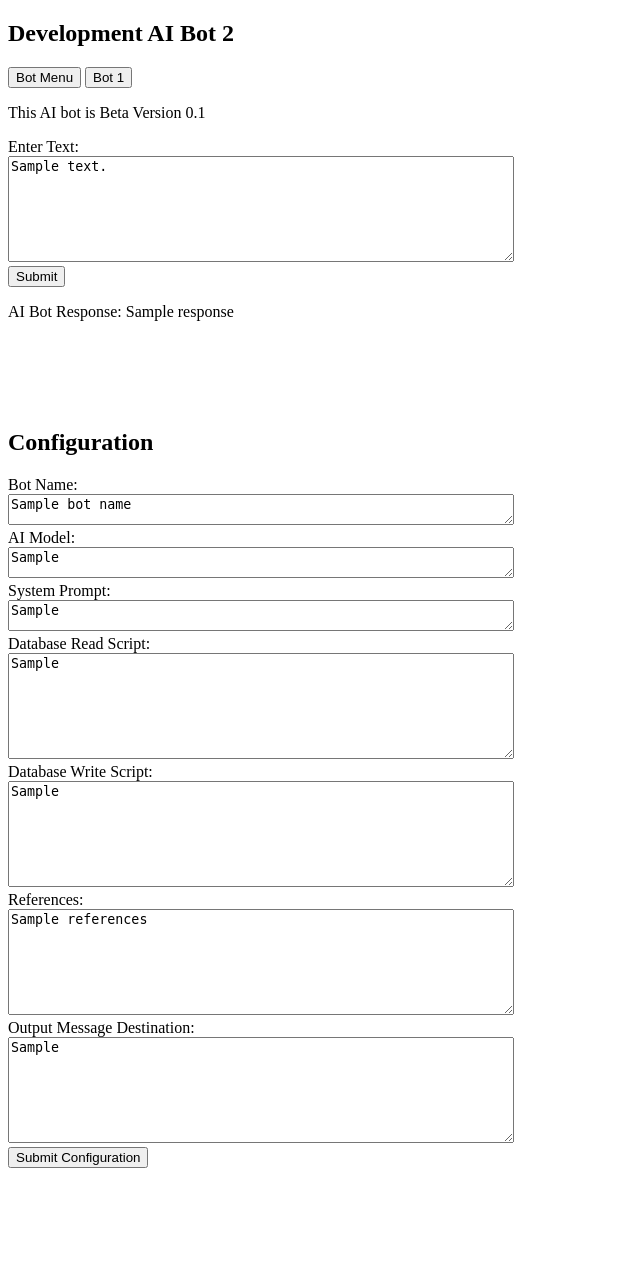
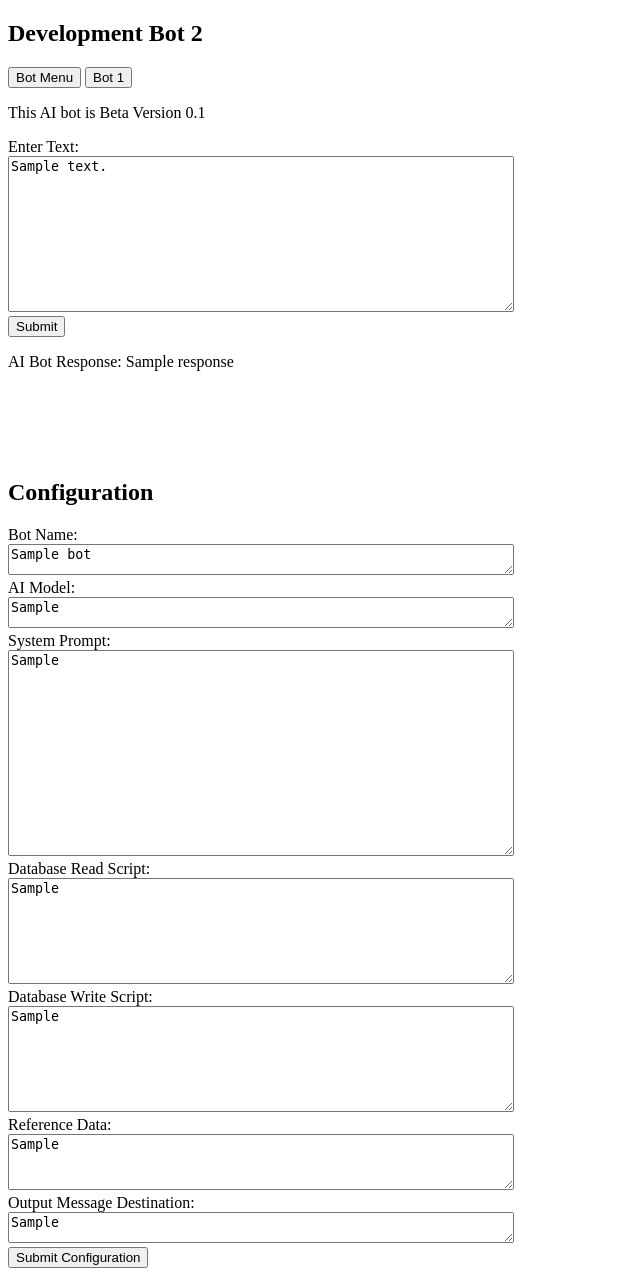
Before and after one commit to stuarth-afk/AI_Project_1, a Flask app: template templates/page_2.html in a window 1280 px wide. Shown: the whole page, without its empty margins (0-640 px from the left). Before the commit the page ends 1168 px from the top, so only its background shows below. Run offline with Flask 3, Linux system fonts and the light colour scheme; the template is opened without the code that fills it: most values are stand-ins (such as "Sample title", 1, 10 or a date in 2020); parts of the project's set-up code (start-up, migrations or seed data) failed here and were passed over; some libraries are stand-ins or nearby versions.

Commit message:
Update page_2.html

```diff
--- a/templates/page_2.html
+++ b/templates/page_2.html
@@ -4,13 +4,13 @@
   <title>AI Bot 2</title>
 </head>
 <body>
-<h2>Development AI Bot 2</h2>
+<h2>Development Bot 2</h2>
 <a href="{{ url_for('index') }}"><button>Bot Menu</button></a>
 <a href="{{ url_for('page_1') }}"><button>Bot 1</button></a>
 <p>This AI bot is Beta Version 0.1<p>
 <form action="/page_2" method="post">
   <label for="text">Enter Text:</label><br>
-  <textarea id="text" name="text" style="width: 500px; height: 100px;">{{ user_text }}</textarea><br>
+  <textarea id="text" name="text" style="width: 500px; height: 150px;">{{ user_text }}</textarea><br>
   <input type="submit" value="Submit">
 </form>
 
@@ -19,25 +19,25 @@
 <h2>Configuration</h2>
 <form action="/submit_config" method="post">
   <label for="bot_name">Bot Name:</label><br>
-  <textarea id="text" name="text" style="width: 500px; height: 25px;">{{ bot_name }}</textarea><br>
+  <textarea id="text" name="text" style="width: 500px; height: 25px;" autocomplete="off">{{ bot.name }}</textarea><br>
 
   <label for="ai_model">AI Model:</label><br>
-  <textarea id="text" name="text" style="width: 500px; height: 25px;">{{ ai_model }}</textarea><br>
+  <textarea id="text" name="text" style="width: 500px; height: 25px;" autocomplete="off">{{ bot.ai_model }}</textarea><br>
 
   <label for="system_prompt">System Prompt:</label><br>
-  <textarea id="text" name="text" style="width: 500px; height: 25px;">{{ system_prompt }}</textarea><br>
+  <textarea id="text" name="text" style="width: 500px; height: 200px;" autocomplete="off">{{ bot.system_prompt }}</textarea><br>
 
   <label for="db_read_script">Database Read Script:</label><br>
-  <textarea id="text" name="text" style="width: 500px; height: 100px;">{{ db_read_script }}</textarea><br>
+  <textarea id="text" name="text" style="width: 500px; height: 100px;" autocomplete="off">{{ bot.db_read_script }}</textarea><br>
 
   <label for="db_write_script">Database Write Script:</label><br>
-  <textarea id="text" name="text" style="width: 500px; height: 100px;">{{ db_write_script }}</textarea><br>
+  <textarea id="text" name="text" style="width: 500px; height: 100px;" autocomplete="off">{{ bot.db_write_script }}</textarea><br>
 
-  <label for="references">References:</label><br>
-  <textarea id="text" name="text" style="width: 500px; height: 100px;">{{ references }}</textarea><br>
+  <label for="reference_data">Reference Data:</label><br>
+  <textarea id="text" name="text" style="width: 500px; height: 50px;" autocomplete="off">{{ bot.reference_data }}</textarea><br>
 
   <label for="output_destination">Output Message Destination:</label><br>
-  <textarea id="text" name="text" style="width: 500px; height: 100px;">{{ output_destination }}</textarea><br>
+  <textarea id="text" name="text" style="width: 500px; height: 25px;" autocomplete="off">{{ bot.output_destination }}</textarea><br>
 
   <input type="submit" value="Submit Configuration">
 </form>
```
